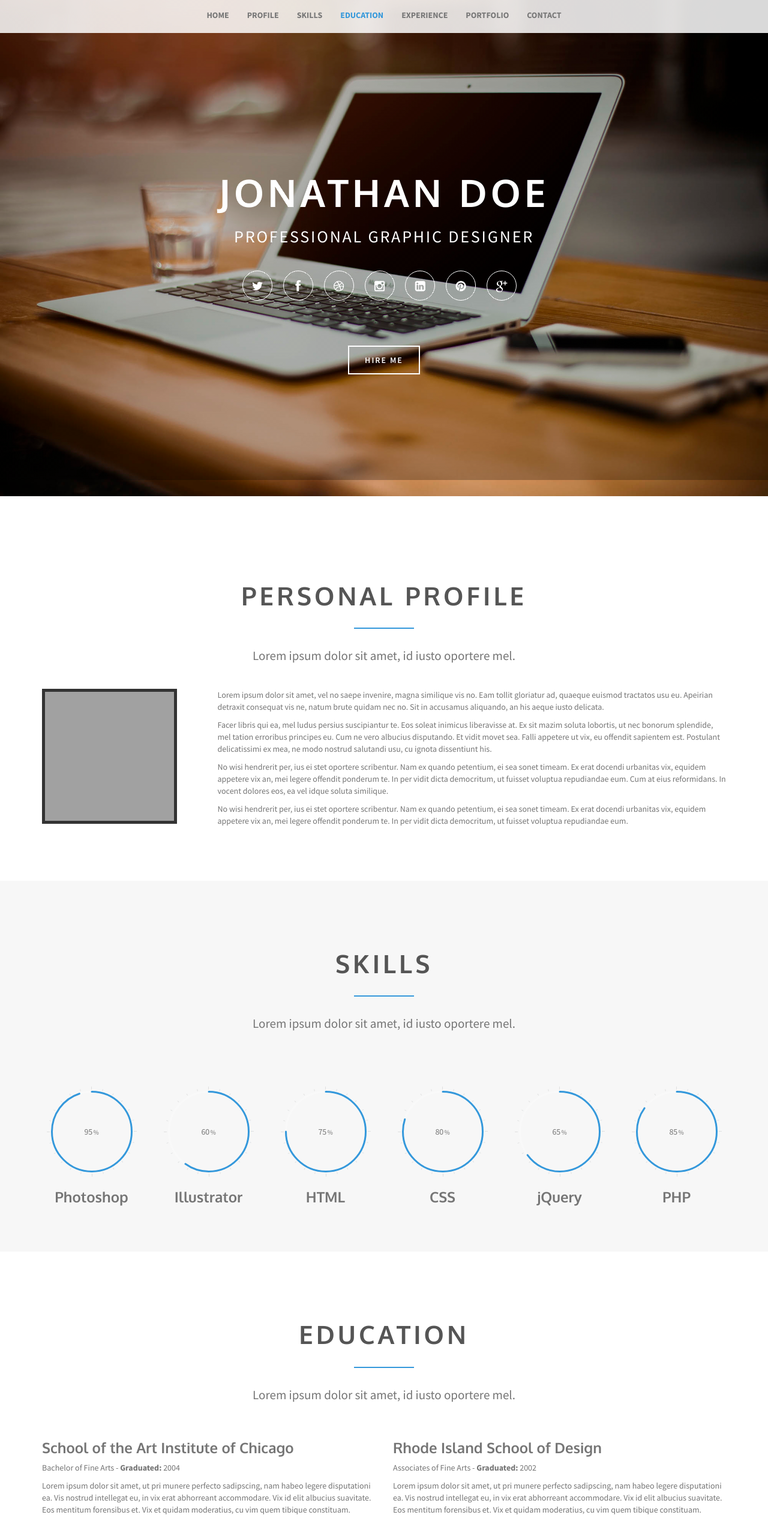
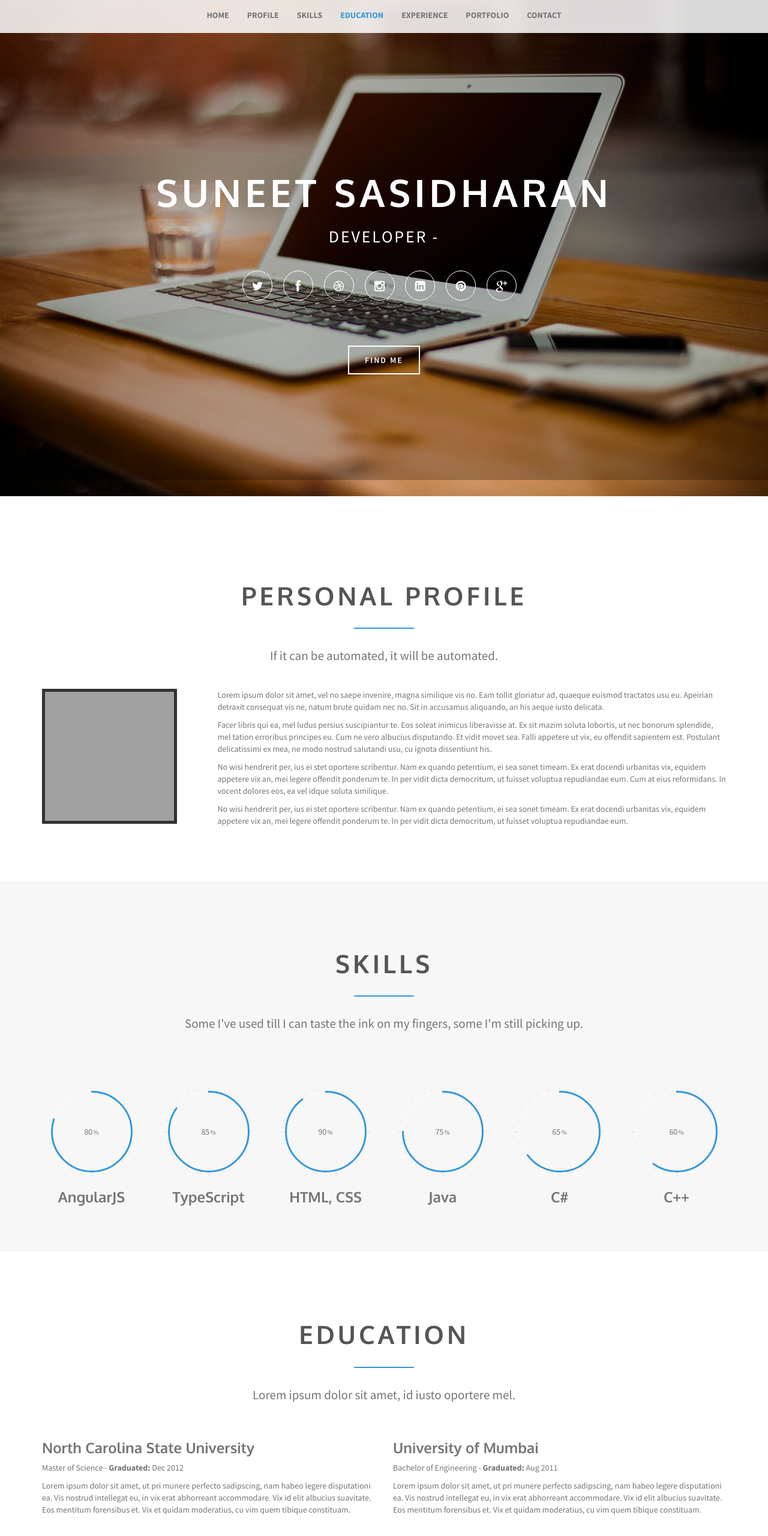
Before and after one commit to suneetsasidharan/personalWebsite, a plain HTML site: page files/index.html in a window 1280 px wide. Shown: the top 2560 px of the page at 60% size. Drawn offline with Linux system fonts and the light colour scheme.

Commit message:
Basic Changes

```diff
--- a/files/index.html
+++ b/files/index.html
@@ -77,8 +77,8 @@
         <div class="container">
             <div class="row">
                 <header class="centered">
-                    <h1>Jonathan Doe</h1>
-                    <p>PROFESSIONAL GRAPHIC DESIGNER</p>
+                    <h1>SUNEET SASIDHARAN</h1>
+                    <p>DEVELOPER - </p>
                 </header>
                 <div class="social-icons">
                         <a href="https://twitter.com/" class="btn btn-round btn-clear btn-twitter"><i class="fa fa-twitter"></i></a>
@@ -90,7 +90,7 @@
                         <a href="https://www.google.com/" class="btn btn-round btn-clear btn-google"><i class="fa fa-google-plus"></i></a>
 
                 </div>
-                <a href="#page-contact" class="btn btn-default hire-me">Hire Me</a>
+                <a href="#page-contact" class="btn btn-default hire-me">Find Me</a>
             </div>
         </div>
     </section><!-- welcome ends -->
@@ -100,7 +100,7 @@
                 <header class="section-header">
                     <h2 class="section-title">Personal Profile</h2>
                     <div class="spacer"></div>
-                    <p class="section-subtitle">Lorem ipsum dolor sit amet, id iusto oportere mel. </p>
+                    <p class="section-subtitle">If it can be automated, it will be automated. </p>
                 </header>
             <div class="row">
               <div class="col-md-3">
@@ -122,43 +122,43 @@
                  <header class="section-header">
                     <h2 class="section-title"><span>Skills</span></h2>
                       <div class="spacer"></div>
-                    <p class="section-subtitle">Lorem ipsum dolor sit amet, id iusto oportere mel. </p>
+                    <p class="section-subtitle">Some I've used till I can taste the ink on my fingers, some I'm still picking up. </p>
                 </header>
             <div class="row">
               <div class="col-md-2">
-               <span class="chart" data-percent="95">
+               <span class="chart" data-percent="80">
                       <span class="percent"></span>
-                      <h3>Photoshop</h3>
+                      <h3>AngularJS</h3>
                </span>
             </div>
                <div class="col-md-2 ">
-               <span class="chart" data-percent="60">
+               <span class="chart" data-percent="85">
                       <span class="percent"></span>
-                      <h3>Illustrator</h3>
+                      <h3>TypeScript</h3>
+               </span>
+            </div>
+               <div class="col-md-2">
+               <span class="chart" data-percent="90">
+                      <span class="percent"></span>
+                       <h3>HTML, CSS</h3>
                </span>
             </div>
                <div class="col-md-2">
                <span class="chart" data-percent="75">
                       <span class="percent"></span>
-                       <h3>HTML</h3>
-               </span>
-            </div>
-               <div class="col-md-2">
-               <span class="chart" data-percent="80">
-                      <span class="percent"></span>
-                      <h3>CSS</h3>
+                      <h3>Java</h3>
                </span>
             </div>
                <div class="col-md-2">
                <span class="chart" data-percent="65">
                       <span class="percent"></span>
-                      <h3>jQuery</h3>
+                      <h3>C#</h3>
                </span>
             </div>
                <div class="col-md-2">
-               <span class="chart" data-percent="85">
+               <span class="chart" data-percent="60">
                       <span class="percent"></span>
-                       <h3>PHP</h3>
+                       <h3>C++</h3>
                </span>
             </div>
           </div>
@@ -176,8 +176,8 @@
                  <div class="col-md-6">
                   <article class="education">
                     <header>
-                      <h3>School of the Art Institute of Chicago</h3>
-                      <p>Bachelor of Fine Arts - <strong>Graduated:</strong> 2004</p>
+                      <h3>North Carolina State University</h3>
+                      <p>Master of Science - <strong>Graduated:</strong> Dec 2012</p>
                     </header>
                       <p>Lorem ipsum dolor sit amet, ut pri munere perfecto sadipscing, nam habeo legere disputationi ea. Vis nostrud intellegat eu, in vix erat abhorreant accommodare. Vix id elit albucius suavitate. Eos mentitum forensibus et. Vix et quidam moderatius, cu vim quem tibique constituam.</p>
                   </article>
@@ -185,8 +185,8 @@
                 <div class="col-md-6">
                 <article class="education">
                   <header>
-                    <h3>Rhode Island School of Design</h3>
-                    <p>Associates of Fine Arts  - <strong>Graduated:</strong> 2002</p>
+                    <h3>University of Mumbai</h3>
+                    <p>Bachelor of Engineering - <strong>Graduated:</strong>  Aug 2011</p>
                   </header>
                     <p>Lorem ipsum dolor sit amet, ut pri munere perfecto sadipscing, nam habeo legere disputationi ea. Vis nostrud intellegat eu, in vix erat abhorreant accommodare. Vix id elit albucius suavitate. Eos mentitum forensibus et. Vix et quidam moderatius, cu vim quem tibique constituam.</p>
                 </article>
@@ -206,8 +206,8 @@
                  <div class="col-md-4">
                   <article class="experience">
                     <header>
-                      <h3>Dropbox</h3>
-                      <p>Design Lead / San Francisco, CA / 2013 - Current</p>
+                      <h3>Microsoft</h3>
+                      <p>Software Developer / Bellevue, WA / Sept 2013 - Current</p>
                     </header>
                       <p>Lorem ipsum dolor sit amet, ut pri munere perfecto sadipscing, nam habeo legere disputationi ea. Vis nostrud intellegat eu, in vix erat abhorreant accommodare. Vix id elit albucius suavitate. Eos mentitum forensibus et. Vix et quidam moderatius, cu vim quem tibique constituam.</p>
                   </article>
@@ -215,8 +215,8 @@
                   <div class="col-md-4">
                   <article class="experience">
                     <header>
-                      <h3>Instagram</h3>
-                       <p>Visual Designer / San Francisco, CA / 2010 - 2013</p>
+                      <h3>Microsoft</h3>
+                       <p>Software Developer in Test / Bellevue, WA / Feb - Aug 2013</p>
                     </header>
                       <p>Lorem ipsum dolor sit amet, ut pri munere perfecto sadipscing, nam habeo legere disputationi ea. Vis nostrud intellegat eu, in vix erat abhorreant accommodare. Vix id elit albucius suavitate. Eos mentitum forensibus et. Vix et quidam moderatius, cu vim quem tibique constituam.</p>
                   </article>
@@ -224,8 +224,8 @@
                 <div class="col-md-4">
                 <article class="experience">
                   <header>
-                    <h3>Facebook</h3>
-                     <p>Product Designer / San Francisco, CA / 2005 - 2010</p>
+                    <h3>Microsoft</h3>
+                     <p>SDET Intern / Bellevue, WA / Jun - Aug 2012</p>
                   </header>
                     <p>Lorem ipsum dolor sit amet, ut pri munere perfecto sadipscing, nam habeo legere disputationi ea. Vis nostrud intellegat eu, in vix erat abhorreant accommodare. Vix id elit albucius suavitate. Eos mentitum forensibus et. Vix et quidam moderatius, cu vim quem tibique constituam.</p>
                 </article>
@@ -302,9 +302,9 @@
         <div class="row">
           <div class="col-sm-5 contact-info">
             <h3>Contact Info</h3>
-            <p><i class="fa fa-map-marker"></i> 1234 State St., Little Rock, AR  72020 </p>
-            <p><i class="fa fa-phone"></i> (555) 123-4567 | (555) 123-7654 (FAX)</p>
-            <p><i class="fa fa-envelope-o"></i> articulate@email.com</p>
+            <p><i class="fa fa-map-marker"></i> Bellevue, WA 98004 </p>
+            <!--<p><i class="fa fa-phone"></i> (555) 123-4567 | (555) 123-7654 (FAX)</p>-->
+            <p><i class="fa fa-envelope-o"></i> <a href="mailto:suneet.sasidharan@gmail.com" font color="white"> Email me!</a></p>
           </div>
 
           <div class="col-sm-7">
```
